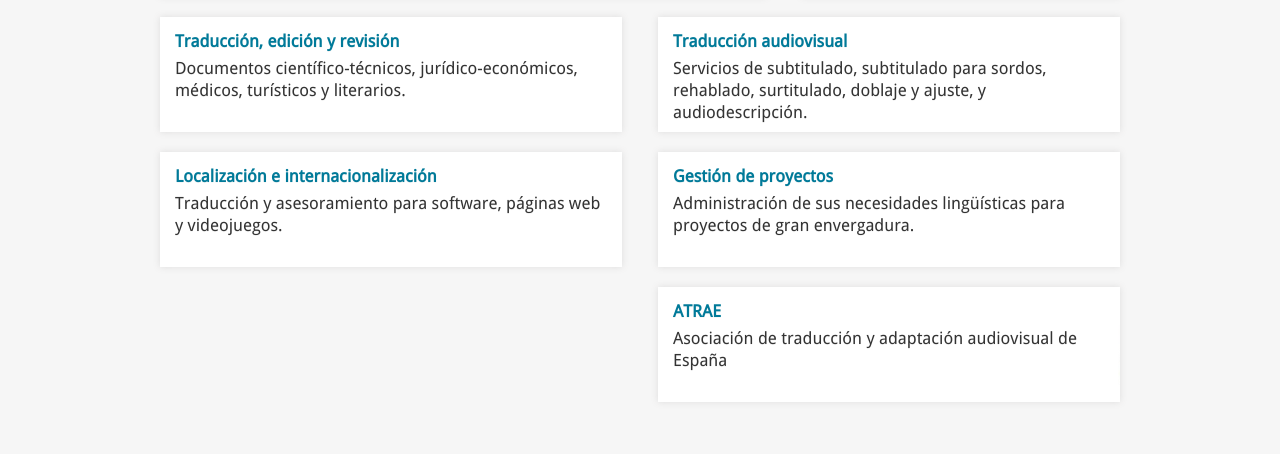
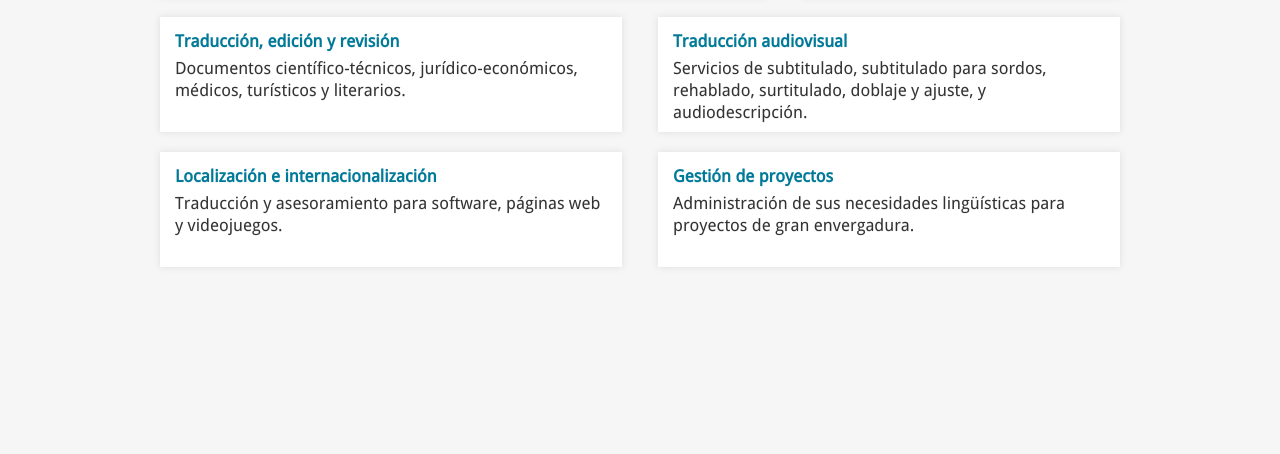
Before and after one commit to ryck/mdgl.me, a plain HTML site: page index.html in a window 1280 px wide. Shown: the part 252-706 px from the top of the page. Drawn offline with nearby package versions, Linux system fonts and the light colour scheme.

Commit message:
remove atrae

```diff
--- a/index.html
+++ b/index.html
@@ -98,14 +98,6 @@
         </article>
       </section>
 
-      <section id="memberships">
-        <article id="atrae">
-          <h3>ATRAE</h3>
-          <p>Asociación de traducción y adaptación audiovisual de España<p>
-        </article>
-      </section>
-
-
     </div>
 
     <footer>
```
